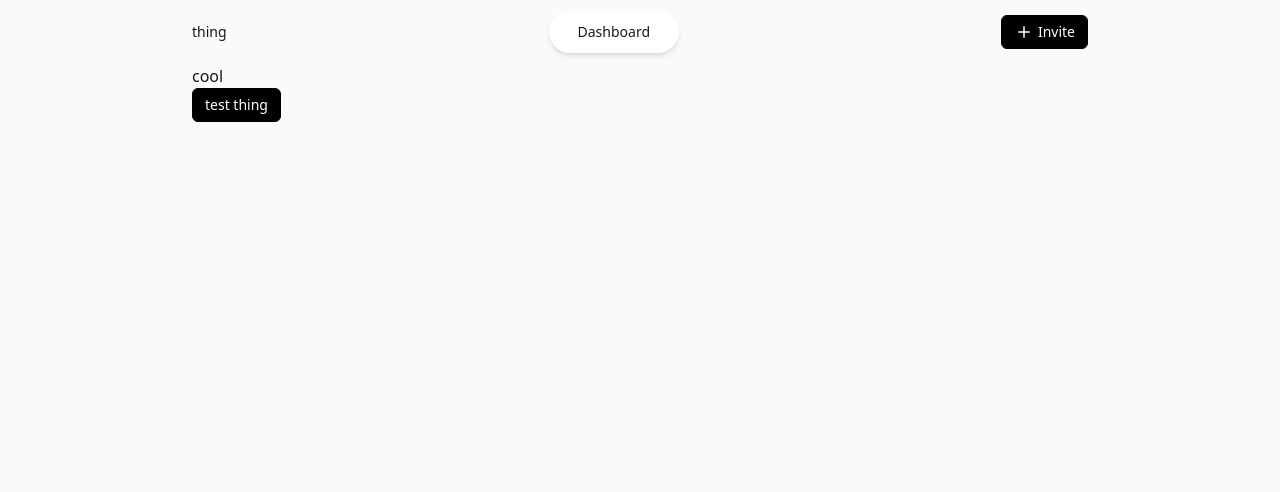
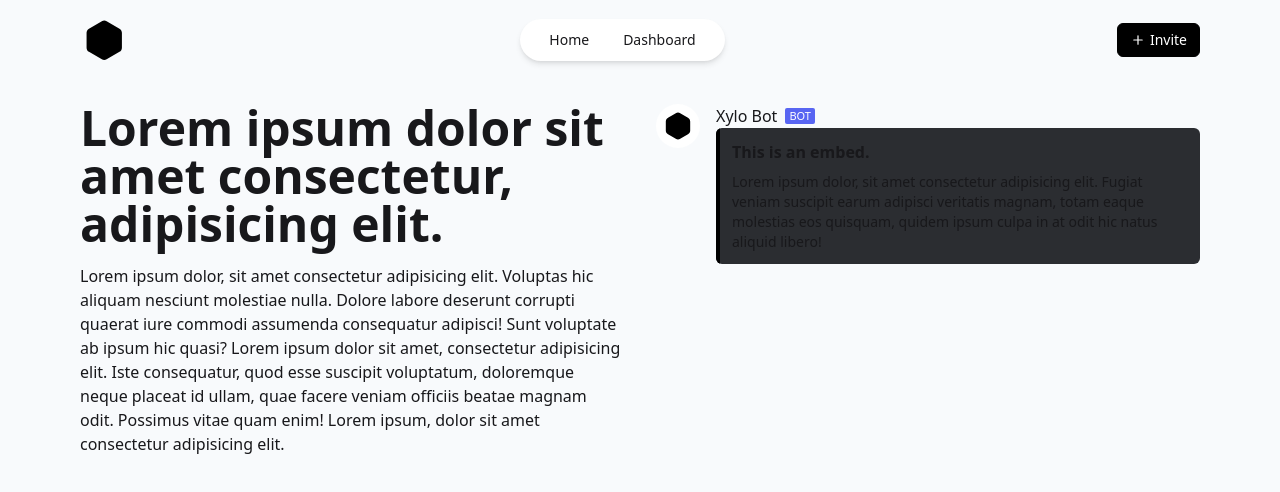
Before and after one commit to Xyphyn/xylo-website, a Nuxt app: page / in a window 1280 px wide. Shown: the top 492 px of the page. Built offline with nearby package versions, Linux system fonts and the light colour scheme.

Commit message:
misc: Basic layout

```diff
--- a/app.vue
+++ b/app.vue
@@ -1,6 +1,6 @@
 <template>
-    <div class="mx-auto max-w-4xl">
-        <Navbar></Navbar>
+    <div class="px-4 mx-auto max-w-6xl">
+        <Navbar />
         <NuxtPage />
     </div>
 </template>
--- a/assets/css/main.css
+++ b/assets/css/main.css
@@ -5,3 +5,9 @@
 body {
     @apply bg-slate-50 dark:bg-zinc-950 text-zinc-900 dark:text-slate-100;
 }
+
+@media (prefers-color-scheme: dark) {
+    :root {
+        color-scheme: dark;
+    }
+}
--- /dev/null
+++ b/components/discord-embed.vue
@@ -0,0 +1,9 @@
+<template>
+    <div
+        class="flex relative flex-col gap-2 overflow-hidden rounded-md bg-[#2b2d31] w-full max-w-lg px-4 py-3"
+    >
+        <div class="absolute top-0 left-0 w-1 h-full bg-black dark:bg-white" />
+        <h1 class="font-bold"><slot name="title" /></h1>
+        <p class="text-sm"><slot name="description" /></p>
+    </div>
+</template>
--- /dev/null
+++ b/components/discord-message.vue
@@ -0,0 +1,27 @@
+<template>
+    <div class="flex flex-row gap-4">
+        <div class="h-full min-w-[44px]">
+            <slot name="profile">
+                <img
+                    src="/img/logo-background.svg"
+                    width="44"
+                    height="44"
+                    class="rounded-full"
+                />
+            </slot>
+        </div>
+        <div class="flex flex-col">
+            <slot name="profile-name">
+                <div class="flex flex-row gap-2 items-center font-medium">
+                    Xylo Bot
+                    <div
+                        class="bg-[#5865f2] text-white fill-white flex flex-row items-center text-[11px] h-4 rounded-sm font-medium px-1"
+                    >
+                        BOT
+                    </div>
+                </div>
+            </slot>
+            <slot></slot>
+        </div>
+    </div>
+</template>
--- a/components/navbar.vue
+++ b/components/navbar.vue
@@ -5,16 +5,22 @@ import { PlusIcon } from '@heroicons/vue/20/solid'
 
 <template>
     <nav
-        class="flex flex-row gap-4 justify-between items-center py-4 h-16 text-sm"
+        class="flex flex-row gap-4 justify-between items-center py-4 mt-2 h-16 text-sm"
     >
-        <span>thing</span>
+        <img
+            src="/img/logo.svg"
+            width="48"
+            height="48"
+            class="cursor-pointer"
+        />
         <div
-            class="flex flex-row justify-center items-center px-4 py-1 bg-white rounded-full shadow-md"
+            class="flex flex-row gap-2 justify-center items-center px-4 py-1 bg-white rounded-full shadow-md dark:bg-white/5 dark:border-t border-t-white/10"
         >
+            <Linkbutton :color="ButtonColor.secondary">Home</Linkbutton>
             <linkbutton :color="ButtonColor.secondary">Dashboard</linkbutton>
         </div>
         <Linkbutton :color="ButtonColor.primary">
-            <PlusIcon class="w-5 h-5" />
+            <PlusIcon class="w-4 h-4" />
             Invite
         </Linkbutton>
     </nav>
--- a/pages/index.vue
+++ b/pages/index.vue
@@ -4,8 +4,37 @@ import { ButtonColor } from '~/components/color'
 </script>
 
 <template>
-    <div class="flex flex-col">
-        <p>cool</p>
-        <Button href="/" :color="ButtonColor.primary">test thing</Button>
+    <div
+        class="flex flex-col gap-8 items-center m-8 mx-4 md:flex-row md:mx-0 md:items-start"
+    >
+        <div class="flex flex-col flex-1 gap-4 text-center md:text-left">
+            <h1 class="text-3xl font-bold md:self-start md:text-5xl">
+                Lorem ipsum dolor sit amet consectetur, adipisicing elit.
+            </h1>
+            <p>
+                Lorem ipsum dolor, sit amet consectetur adipisicing elit.
+                Voluptas hic aliquam nesciunt molestiae nulla. Dolore labore
+                deserunt corrupti quaerat iure commodi assumenda consequatur
+                adipisci! Sunt voluptate ab ipsum hic quasi? Lorem ipsum dolor
+                sit amet, consectetur adipisicing elit. Iste consequatur, quod
+                esse suscipit voluptatum, doloremque neque placeat id ullam,
+                quae facere veniam officiis beatae magnam odit. Possimus vitae
+                quam enim! Lorem ipsum, dolor sit amet consectetur adipisicing
+                elit.
+            </p>
+        </div>
+        <DiscordMessage class="flex-1">
+            <DiscordEmbed>
+                <template v-slot:title>This is an embed.</template>
+                <template v-slot:description>
+                    <p>
+                        Lorem ipsum dolor, sit amet consectetur adipisicing
+                        elit. Fugiat veniam suscipit earum adipisci veritatis
+                        magnam, totam eaque molestias eos quisquam, quidem ipsum
+                        culpa in at odit hic natus aliquid libero!
+                    </p>
+                </template>
+            </DiscordEmbed>
+        </DiscordMessage>
     </div>
 </template>
```
Also changed, not shown: public/img/logo-background.svg (added), public/img/logo.svg (added).
